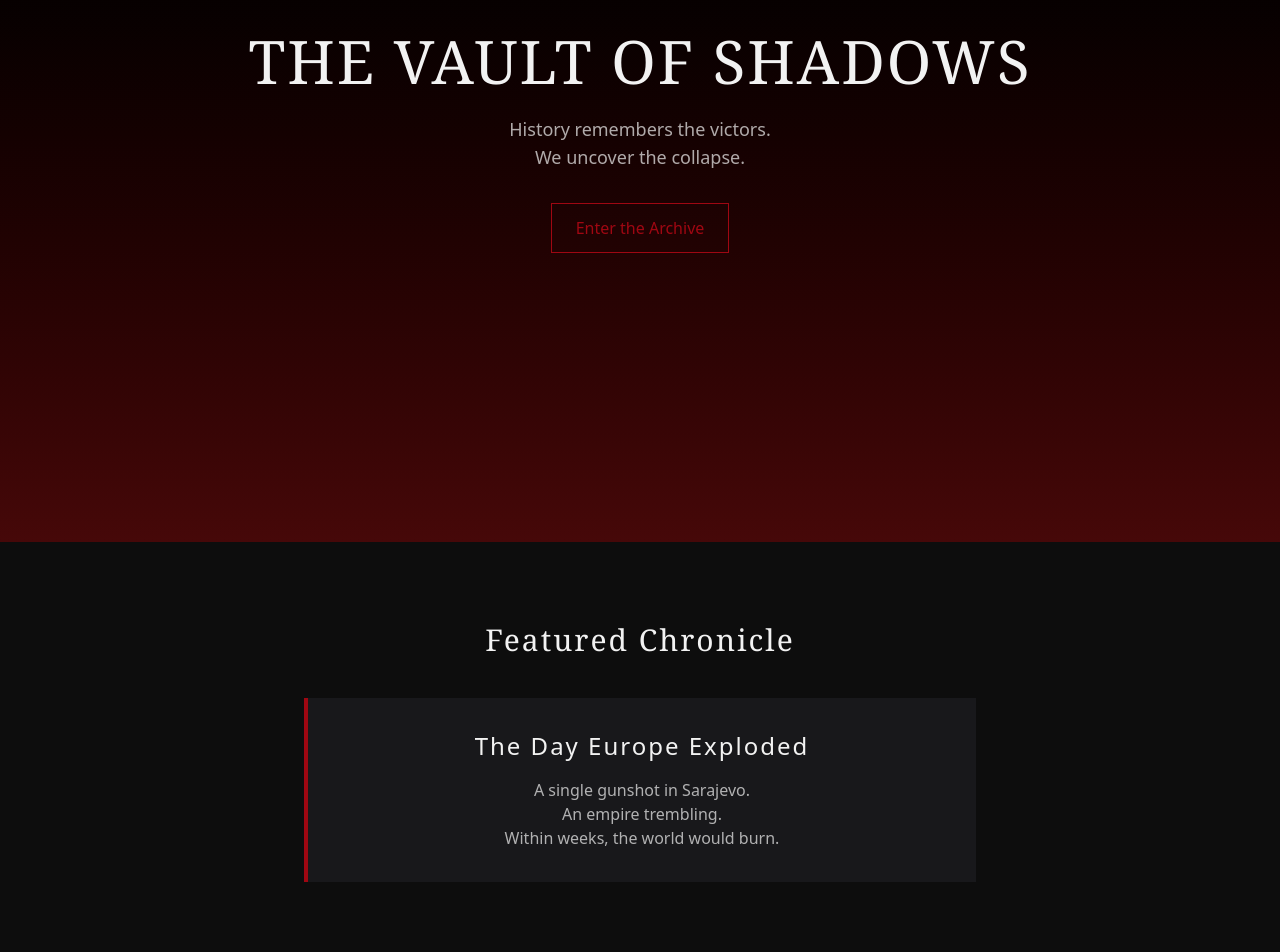
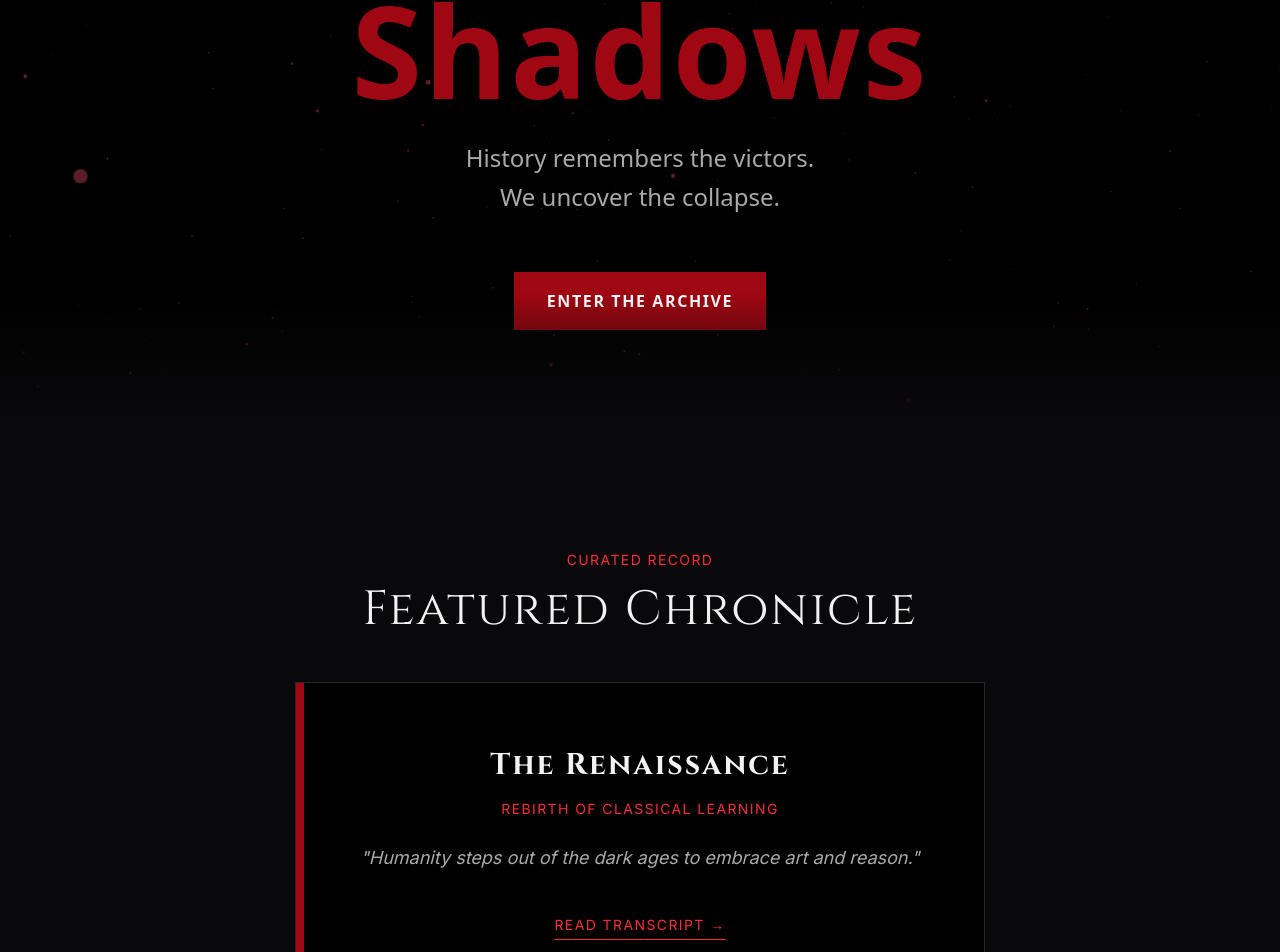
Before and after one commit to mirshaduk/vault-of-shadows, a Next.js app: page / in a window 1280 px wide. Shown: the part 319-1271 px from the top of the page. Built offline with nearby package versions, Linux system fonts and the light colour scheme.

Commit message:
Phase 5: 3D Landing Page Interaction. Added React Three Fiber to build an atmospheric embedded particle engine behind the hero topography.

```diff
--- a/package.json
+++ b/package.json
@@ -9,10 +9,14 @@
     "lint": "eslint"
   },
   "dependencies": {
+    "@react-three/drei": "^10.7.7",
+    "@react-three/fiber": "^9.5.0",
+    "@types/three": "^0.183.1",
     "framer-motion": "^12.34.3",
     "next": "16.1.6",
     "react": "19.2.3",
-    "react-dom": "19.2.3"
+    "react-dom": "19.2.3",
+    "three": "^0.183.1"
   },
   "devDependencies": {
     "@tailwindcss/postcss": "^4",
--- a/src/app/page.tsx
+++ b/src/app/page.tsx
@@ -1,43 +1,75 @@
+import Link from "next/link";
+import FadeIn from "@/components/FadeIn";
+import { episodes } from "@/lib/episodes";
+import Background3D from "@/components/Background3D";
+
 export default function Home() {
+  const featuredEpisode = episodes.find(ep => ep.slug === "rise-of-napoleon") || episodes[0];
+
   return (
-    <main className="min-h-screen">
+    <main className="flex min-h-screen flex-col items-center">
+      {/* Cinematic Hero Section with 3D Background */}
+      <section className="relative w-full h-[85vh] flex flex-col items-center justify-center text-center px-4 overflow-hidden bg-black">
+        <Background3D />
 
-      {/* Hero Section */}
-      <section className="h-screen flex flex-col justify-center items-center text-center bg-gradient-to-b from-black to-red-950">
-        <h1 className="text-4xl md:text-6xl font-serif mb-6">
-          THE VAULT OF SHADOWS
+        <FadeIn className="relative z-10 max-w-4xl mx-auto space-y-6">
+          <span className="text-red-600 tracking-[0.3em] text-sm uppercase font-semibold">
+            The Archive is Open
+          </span>
+          <h1 className="text-6xl md:text-8xl lg:text-9xl font-extrabold tracking-tighter title-glow">
+            Vault of <span className="text-red-800">Shadows</span>
           </h1>
-        <p className="max-w-xl opacity-70 text-lg">
+          <p className="max-w-2xl mx-auto opacity-70 text-lg md:text-2xl font-light leading-relaxed">
             History remembers the victors.
             <br />
             We uncover the collapse.
           </p>
-        <a
-          href="#featured"
-          className="mt-8 px-6 py-3 border border-red-800 text-red-800 hover:bg-red-800 hover:text-white transition"
+          <div className="pt-8">
+            <Link
+              href="/seasons"
+              className="inline-block px-8 py-4 bg-red-800 text-white font-semibold uppercase tracking-widest hover:bg-black hover:text-red-500 border border-transparent hover:border-red-800 transition duration-300"
             >
               Enter the Archive
-        </a>
+            </Link>
+          </div>
+        </FadeIn>
+
+        {/* Cinematic gradient fade to the next section */}
+        <div className="absolute bottom-0 left-0 w-full h-32 bg-gradient-to-t from-zinc-950 to-transparent z-10 pointer-events-none"></div>
       </section>
 
-      {/* Featured Section */}
-      <section id="featured" className="py-20 px-6 text-center">
-        <h2 className="text-3xl mb-10 font-serif">
+      {/* Featured Details Section */}
+      <section id="featured" className="w-full bg-zinc-950 py-32 px-6 flex flex-col items-center text-center relative">
+        <FadeIn>
+          <span className="text-sm font-['Inter'] text-red-500 uppercase tracking-widest block mb-4">
+            Curated Record
+          </span>
+          <h2 className="text-4xl md:text-5xl font-['Cinzel'] mb-12">
             Featured Chronicle
           </h2>
 
-        <div className="max-w-2xl mx-auto bg-zinc-900 p-8 border-l-4 border-red-800">
-          <h3 className="text-2xl mb-4">
-            The Day Europe Exploded
+          <div className="max-w-3xl mx-auto bg-black p-10 md:p-16 border border-zinc-800 relative group overflow-hidden">
+            <div className="absolute inset-0 bg-red-900/5 opacity-0 group-hover:opacity-100 transition duration-500"></div>
+            <div className="absolute top-0 left-0 w-2 h-full bg-red-800"></div>
+
+            <h3 className="text-3xl font-['Cinzel'] mb-4 font-bold">
+              {featuredEpisode.title}
             </h3>
-          <p className="opacity-70">
-            A single gunshot in Sarajevo.
-            <br />
-            An empire trembling.
-            <br />
-            Within weeks, the world would burn.
+            <p className="text-red-500 font-['Inter'] text-sm tracking-widest uppercase mb-6">
+              {featuredEpisode.subtitle}
             </p>
+            <p className="opacity-70 font-['Inter'] leading-relaxed text-lg italic mb-10">
+              "{featuredEpisode.excerpt}"
+            </p>
+
+            <Link
+              href={`/episodes/${featuredEpisode.slug}`}
+              className="inline-block text-sm font-['Inter'] uppercase tracking-widest text-red-500 hover:text-red-400 border-b border-red-500 hover:border-red-400 pb-1 transition"
+            >
+              Read Transcript →
+            </Link>
           </div>
+        </FadeIn>
       </section>
 
     </main>
--- /dev/null
+++ b/src/components/Background3D.tsx
@@ -0,0 +1,72 @@
+"use client";
+
+import { useMemo, useRef } from "react";
+import { Canvas, useFrame } from "@react-three/fiber";
+import { Points, PointMaterial } from "@react-three/drei";
+import * as THREE from "three";
+
+function AshParticles() {
+    const ref = useRef<THREE.Points>(null);
+
+    // Generate random positions for 3000 particles spread out in a sphere
+    const positions = useMemo(() => {
+        const count = 3000;
+        const pos = new Float32Array(count * 3);
+        for (let i = 0; i < count; i++) {
+            // Generate a random vector in a sphere
+            const u = Math.random();
+            const v = Math.random();
+            const theta = u * 2.0 * Math.PI;
+            const phi = Math.acos(2.0 * v - 1.0);
+            const r = Math.cbrt(Math.random()) * 8;
+
+            const x = r * Math.sin(phi) * Math.cos(theta);
+            const y = r * Math.sin(phi) * Math.sin(theta);
+            const z = r * Math.cos(phi);
+
+            pos[i * 3] = x;
+            pos[i * 3 + 1] = y;
+            pos[i * 3 + 2] = z;
+        }
+        return pos;
+    }, []);
+
+    // Animate the particles
+    useFrame((state, delta) => {
+        if (ref.current) {
+            // Slow rotation to simulate drifting ash/embers
+            ref.current.rotation.y += delta / 15;
+            ref.current.rotation.x += delta / 25;
+
+            // Slight parallax effect bound to scroll or subtle mouse movement if desired
+            // For now, consistent slow cosmic drifting fits the dark documentary vibe best.
+        }
+    });
+
+    return (
+        <Points ref={ref} positions={positions} stride={3} frustumCulled={false}>
+            <PointMaterial
+                transparent
+                // A muted, burning ember color to match the subtle red accents of the site
+                color="#a52a2a"
+                size={0.02}
+                sizeAttenuation={true}
+                depthWrite={false}
+                opacity={0.4}
+                blending={THREE.AdditiveBlending}
+            />
+        </Points>
+    );
+}
+
+export default function Background3D() {
+    return (
+        <div className="absolute inset-0 z-0 pointer-events-none">
+            <Canvas camera={{ position: [0, 0, 5], fov: 60 }}>
+                {/* Adds fog to the back so particles fade into the abyss */}
+                <fog attach="fog" args={["#000000", 3, 8]} />
+                <AshParticles />
+            </Canvas>
+        </div>
+    );
+}
--- a/src/components/FadeIn.tsx
+++ b/src/components/FadeIn.tsx
@@ -4,8 +4,10 @@ import { motion } from "framer-motion";
 
 export default function FadeIn({
     children,
+    className = "",
 }: {
     children: React.ReactNode;
+    className?: string;
 }) {
     return (
         <motion.div
@@ -13,6 +15,7 @@ export default function FadeIn({
             whileInView={{ opacity: 1, y: 0 }}
             transition={{ duration: 0.8, ease: "easeOut" }}
             viewport={{ once: true }}
+            className={className}
         >
             {children}
         </motion.div>
```
Also changed, not shown: 1 other file (tests, documents, lock files or other folders). Lines whose indentation alone changed are shown as unchanged.
